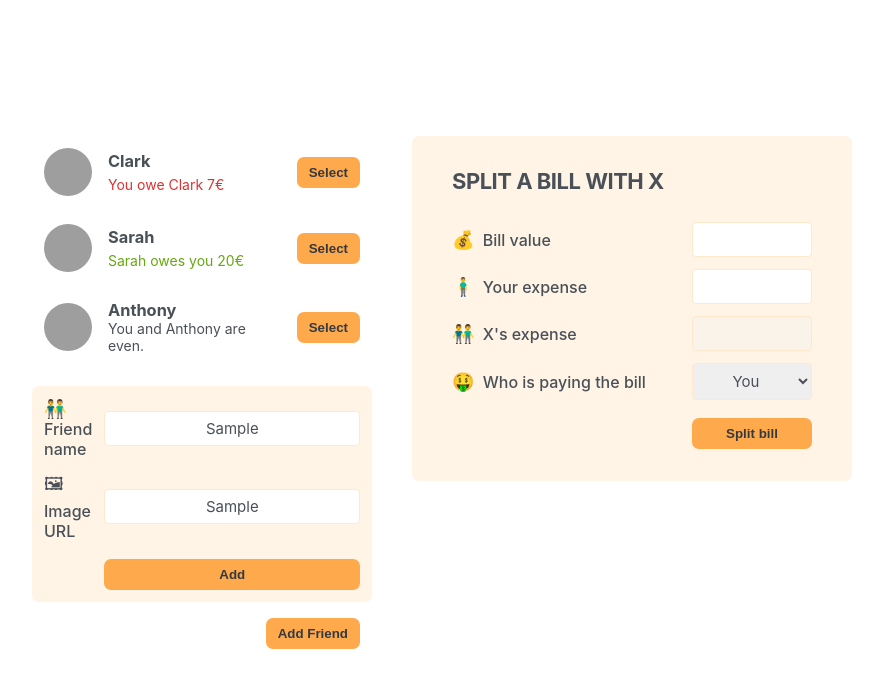
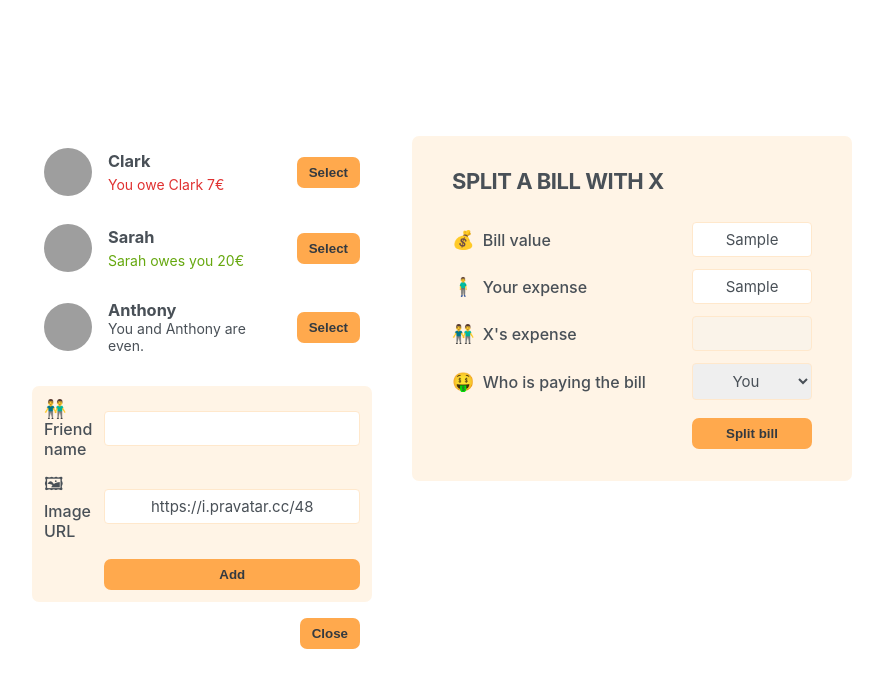
Before and after one commit to darkangel7863/eat-n-split, a React (Create React App) app: page / in a window 1280 px wide. Both pictures are taken after typing "Sample", "Sample" into the empty fields and a click on the button "Add Friend". Shown: the top 688 px of the page, without its empty margins (198-1081 px from the left). Built offline with nearby package versions, Linux system fonts and the light colour scheme; grey boxes are pictures that could not be loaded.

Commit message:
Add new friends

```diff
--- a/src/App.js
+++ b/src/App.js
@@ -1,3 +1,5 @@
+import { useState } from 'react';
+
 const initialFriends = [
   {
     id: 118836,
@@ -20,20 +22,36 @@
 ];
 
 export default function App() {
+  const [friends, setFriends] = useState(initialFriends);
+  const [showAddFriend, setShowAddFriend] = useState(false);
+  function handleShowAddFriend() {
+    setShowAddFriend(show => !show);
+  }
+  function handleAddFriend(friend) {
+    setFriends(friends => [...friends, friend]);
+    setShowAddFriend(false);
+  }
   return (
     <div className="app">
       <div className="sidebar">
-        <FriendsList />
-        <FormAddFriend />
-        <Button>Add Friend</Button>
+        <FriendsList friends={friends} />
+        {showAddFriend && <FormAddFriend onAddFriend={handleAddFriend} />}
+        <Button onClick={handleShowAddFriend}>
+          {showAddFriend ? 'Close' : 'Add Friend'}
+        </Button>
       </div>
       <FormSplitBill />
     </div>
   );
 }
-
-function FriendsList() {
-  const friends = initialFriends;
+function Button({ children, onClick }) {
+  return (
+    <button className="button" onClick={onClick}>
+      {children}
+    </button>
+  );
+}
+function FriendsList({ friends }) {
   return (
     <ul>
       {friends.map(friend => (
@@ -65,17 +83,37 @@
     </li>
   );
 }
-function Button({ children }) {
-  return <button className="button">{children}</button>;
-}
-function FormAddFriend() {
+
+function FormAddFriend({ onAddFriend }) {
+  const [name, setName] = useState('');
+  const [image, setImage] = useState('https://i.pravatar.cc/48');
+
+  function handleSubmit(e) {
+    e.preventDefault();
+    if (!name || !image) return;
+    const id = crypto.randomUUID();
+    const newFriend = {
+      id,
+      name,
+      image: `${image}?=${id}`,
+      balance: 0,
+    };
+    onAddFriend(newFriend);
+
+    setName('');
+    setImage('https://i.pravatar.cc/48');
+  }
   return (
-    <form className="form-add-friend">
+    <form className="form-add-friend" onSubmit={handleSubmit}>
       <label>👬 Friend name</label>
-      <input type="text" />
+      <input type="text" value={name} onChange={e => setName(e.target.value)} />
 
       <label>🖼 Image URL</label>
-      <input type="text" />
+      <input
+        type="text"
+        value={image}
+        onChange={e => setName(e.target.value)}
+      />
       <Button>Add</Button>
     </form>
   );
```
